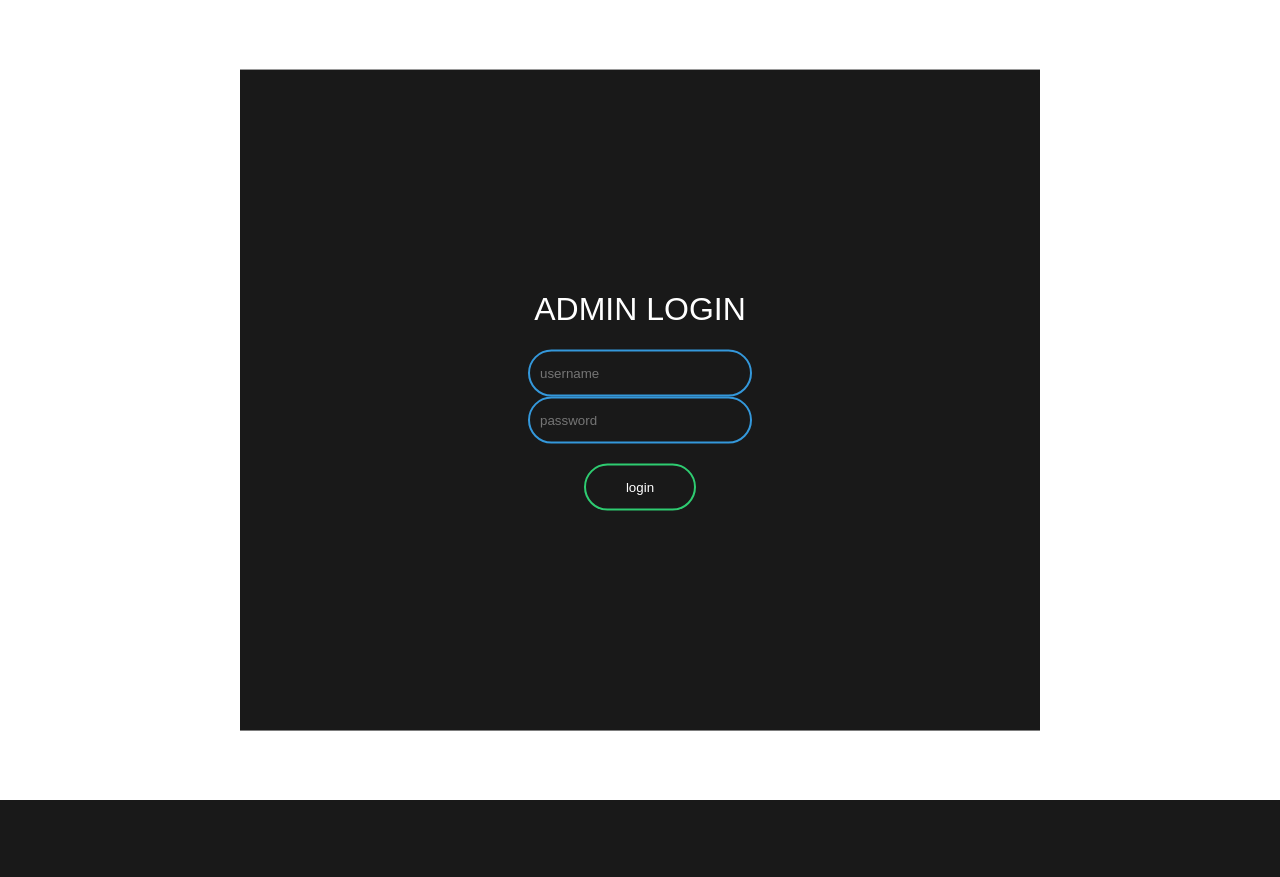
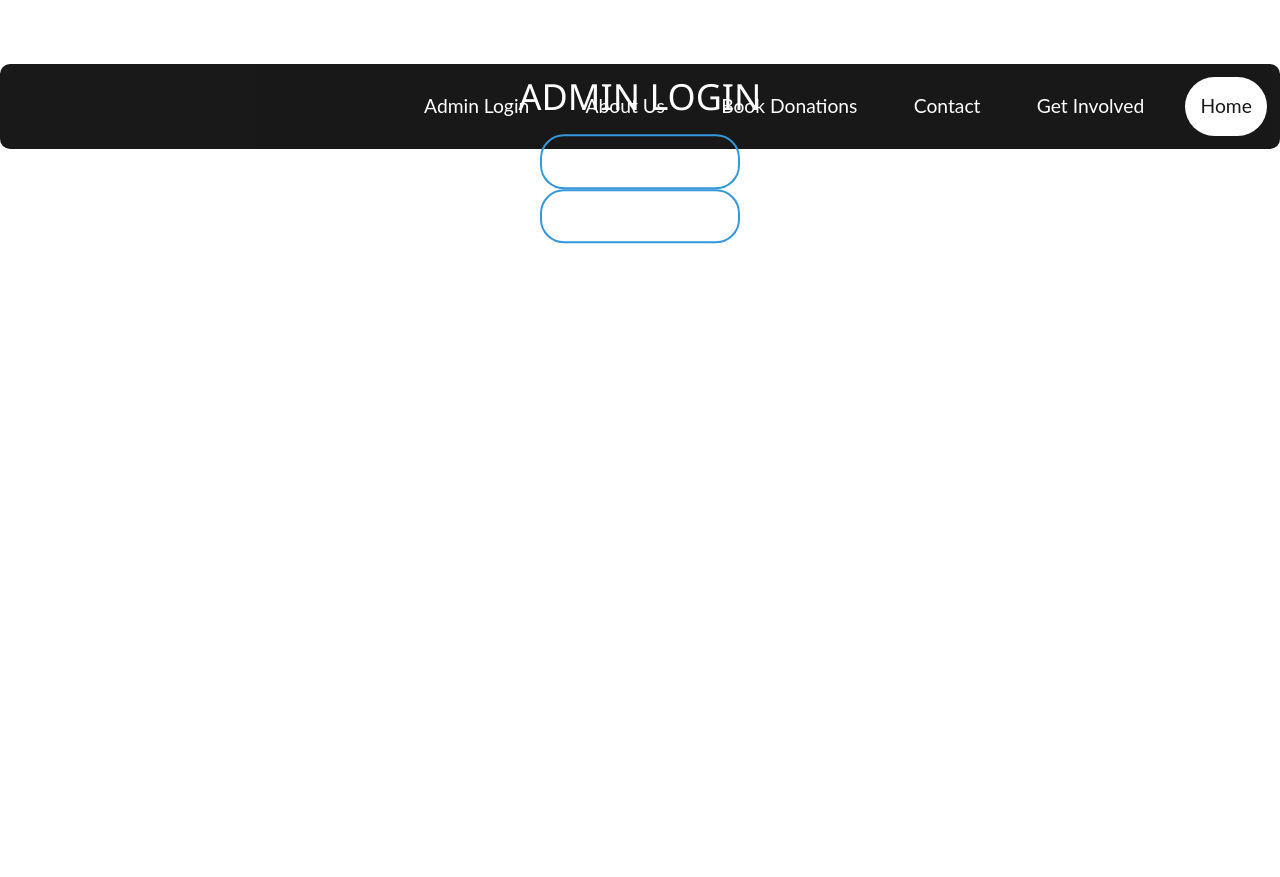
Before and after one commit to Pawan2804/Pawan2804.github.io, a PHP site: page /admin.php in a window 1280 px wide. Before the commit the page ends 800 px from the top, so only its background shows below. Run offline with PHP 8.4, Linux system fonts and the light colour scheme; some libraries are stand-ins or nearby versions.

Commit message:
changed links

```diff
--- a/admin.css
+++ b/admin.css
@@ -1,7 +1,6 @@
 body{
 	margin: 0;
 	padding: 0;
-	background: white;
 	background-size: cover;
 	background-position: cover;
 	font-family: sans-serif;
@@ -14,7 +13,6 @@ body{
 	top: 50%;
 	left: 50%;
 	transform: translate(-50%,-50%);
-	background: #191919;
 	text-align: center;
 }
 .box h1{
@@ -47,7 +45,7 @@ background-color: : #2ecc71;
 	display:block;
 	margin:20px auto;
 	text-align: center;
-	border:2px solid #2ecc71;
+	border:2px solid ;
 	padding: 14px 40px;
 	outline: none;
 	color:  white;
--- a/admin.php
+++ b/admin.php
@@ -21,15 +21,46 @@ $result1=mysqli_query($con,$query);
 <head>
   <link rel="stylesheet" type="text/css" href="admin.css">
   <title>Admin Login</title>
+  <title>Be The Change Hospete</title>
+        <link rel="icon" type="image/png" href="logo.png" />
+        <script src="index.js"></script>
+        <link rel="stylesheet" href="https://www.w3schools.com/w3css/4/w3.css">
+        <link href="https://fonts.googleapis.com/css?family=EB+Garamond:400,800&display=swap" rel="stylesheet">
+        <link rel="stylesheet" type="text/css" href="index.css">
+        <script async defer
+          src="https://maps.googleapis.com/maps/api/js?key=AIzaSyBIagkEIkCFF1GjIVT9eif2fx2c-0_P5sQ &callback=initMap">
+          </script>
+          <meta name="viewport" content="width=device-width, initial-scale=1.0">
+           <script src="https://ajax.googleapis.com/ajax/libs/jquery/3.4.1/jquery.min.js"></script>
+        <script src="https://maxcdn.bootstrapcdn.com/bootstrap/3.4.0/js/bootstrap.min.js"></script>
+
 </head>
 <body>
 
-<form class="box" method="POST">
+
+
+  <div style="margin-top: 2%;margin-bottom: 5%;width:100%;/*position: -webkit-sticky;position: sticky;*/top: 0;z-index: 1;">       <!-- TOP NAV BAR -->
+        <div id="topnav" style="opacity: 0.9;width: 100%;">
+          <a class="active" href="index.html#">Home</a>
+                <a href="book_donate.php" >Get Involved</a>
+                <a href="index.html#contact">Contact</a>
+                <a href="post.php" >Book Donations</a>
+                <a href="index.html#mainbod" >About Us</a>
+                <a href="admin.php">Admin Login</a>
+        </div>
+      </div>
+      <br>
+      <br>
+      <br>
+      <br>  <br>  <br>
+
+      <form class="box" method="POST">
   <h1>Admin Login</h1>
   <input type="text" name="username" placeholder="username">
   <input type="text" name="password" placeholder="password">
   <input type="submit" name="submit" value="login">
 
 </form>
+
 </body>
 </html>
--- a/book_donate.php
+++ b/book_donate.php
@@ -72,7 +72,7 @@ if(isset($_POST['Submit'])){
           <a class="active" href="index.html#">Home</a>
                 <a href="book_donate.php" >Get Involved</a>
                 <a href="index.html#contact">Contact</a>
-                <a href="post.php" >Donate</a>
+                <a href="post.php" >Book Donations</a>
                 <a href="index.html#mainbod" >About Us</a>
                 <a href="admin.php">Admin Login</a>
         </div>
@@ -162,7 +162,7 @@ if(isset($_POST['Submit'])){
              <a class="active" href="index.html#">Home</a>
                 <a href="book_donate.php" >Get Involved</a>
                 <a href="index.html#contact">Contact</a>
-                <a href="post.php" >Donate</a>
+                <a href="post.php" >Book Donations</a>
                 <a href="index.html#mainbod" >About Us</a>
                 <a href="admin.php">Admin Login</a>
             <!-- <a href="#" class="cd-top text--replace js-cd-top" >BACK TO TOP ^</a> -->
--- a/index.html
+++ b/index.html
@@ -68,7 +68,7 @@
 							  	<a class="active" href="index.html#">Home</a>
 								<a href="book_donate.php" >Get Involved</a>
 								<a href="index.html#contact">Contact</a>
-								<a href="post.php" >Donate</a>
+								<a href="post.php" >Book Donations</a>
 								<a href="index.html#mainbod" >About Us</a>
 								<a href="admin.php">Admin Login</a>
 							</div>
@@ -729,7 +729,7 @@
 					  	<a class="active" href="index.html#">Home</a>
 								<a href="book_donate.php" >Get Involved</a>
 								<a href="index.html#contact">Contact</a>
-								<a href="post.php" >Donate</a>
+								<a href="post.php" >Book donations</a>
 								<a href="index.html#mainbod" >About Us</a>
 								<a href="admin.php">Admin Login</a>
 						<!-- <a href="#" class="cd-top text--replace js-cd-top" >BACK TO TOP ^</a> -->
--- a/post.php
+++ b/post.php
@@ -37,7 +37,7 @@
           <a class="active" href="index.html#">Home</a>
                 <a href="book_donate.php" >Get Involved</a>
                 <a href="index.html#contact">Contact</a>
-                <a href="post.php" >Donate</a>
+                <a href="post.php" >Book Donations</a>
                 <a href="index.html#mainbod" >About Us</a>
                 <a href="admin.php">Admin Login</a>
         </div>
@@ -192,7 +192,7 @@
               <a class="active" href="index.html#">Home</a>
                 <a href="book_donate.php" >Get Involved</a>
                 <a href="index.html#contact">Contact</a>
-                <a href="post.php" >Donate</a>
+                <a href="post.php" >Book Donations</a>
                 <a href="index.html#mainbod" >About Us</a>
                 <a href="admin.php">Admin Login</a>
             <!-- <a href="#" class="cd-top text--replace js-cd-top" >BACK TO TOP ^</a> -->
```
